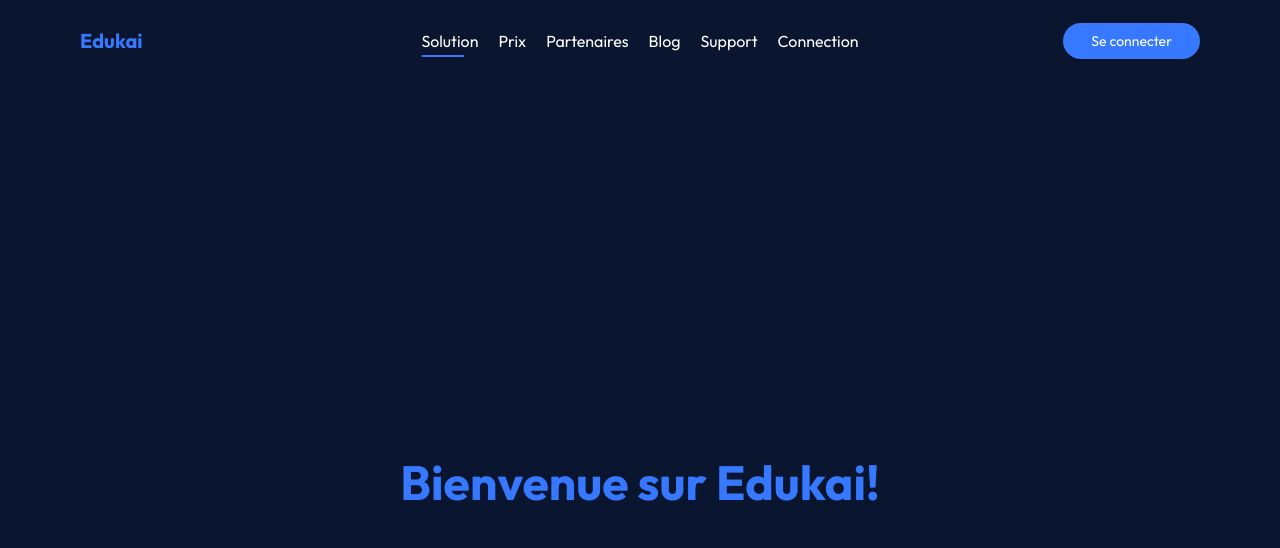
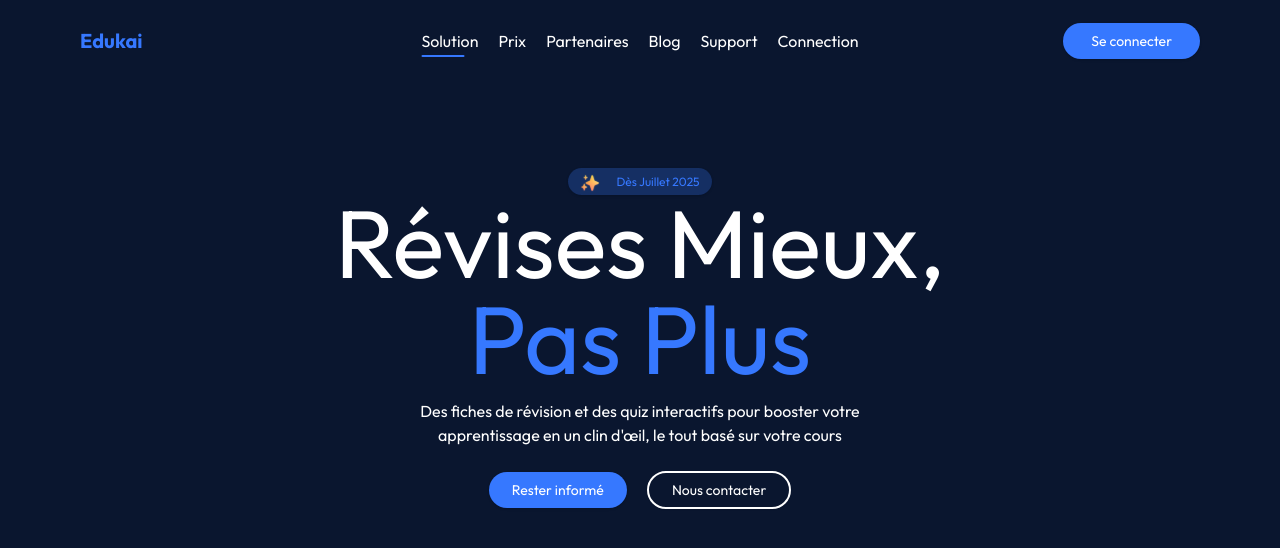
Before and after one commit to EdukaiFR/website, a Next.js app: page / in a window 1280 px wide. Shown: the top 548 px of the page. Built offline with nearby package versions, Linux system fonts and the light colour scheme.

Commit message:
feat: add first version of landing page

```diff
--- a/app/page.tsx
+++ b/app/page.tsx
@@ -1,9 +1,34 @@
+import { Badge } from "@/components/ui/badge";
+import { Button } from "@/components/ui/button";
+import Image from "next/image";
+
 export default function Home() {
   return (
-    <div className="w-full h-screen flex items-center justify-center">
-      <h1 className="outfit-bold text-5xl text-primary-500">
-        Bienvenue sur Edukai!
-      </h1>
+    <div className="w-full h-full mt-[7.5%] flex flex-col gap-6 items-center justify-center">
+      <div className="flex flex-col items-center justify-center text-center outfit-regular">
+        <Badge className="flex items-center justify-center gap-4 outfit-regular text-xs text-primary-500 px-[2%] py-[0.5%] rounded-full border-1 border-primary-500 bg-primary-500 bg-opacity-25">
+          <Image src={"/icons/stars.svg"} width={20} height={20} alt="Stars" />
+          Dès Juillet 2025
+        </Badge>
+        <h3 className="text-8xl text-white">Révises Mieux,</h3>
+        <h3 className="text-8xl text-primary-500">Pas Plus</h3>
+        <p className="text-white text-md text-center max-w-[500px] outfit-regular mt-[2%]">
+          Des fiches de révision et des quiz interactifs pour booster votre
+          apprentissage en un clin d'œil, le tout basé sur votre cours
+        </p>
+      </div>
+
+      <div className="flex items-center justify-center gap-5 w-full">
+        <Button className="rounded-full outfit-regular text-sm text-white px-[2%] py-[1.5%]">
+          Rester informé
+        </Button>
+        <Button
+          variant={"outline"}
+          className="rounded-full outfit-regular text-sm text-white px-[2%] py-[1.5%] bg-transparent border-2 border-white text-white hover:bg-primary-500 hover:text-white hover:border-none"
+        >
+          Nous contacter
+        </Button>
+      </div>
     </div>
   );
 }
```
